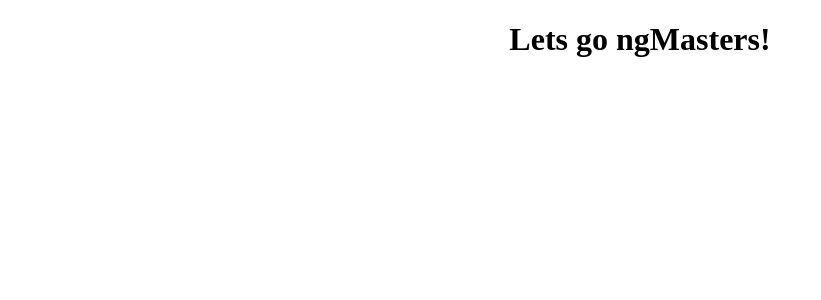
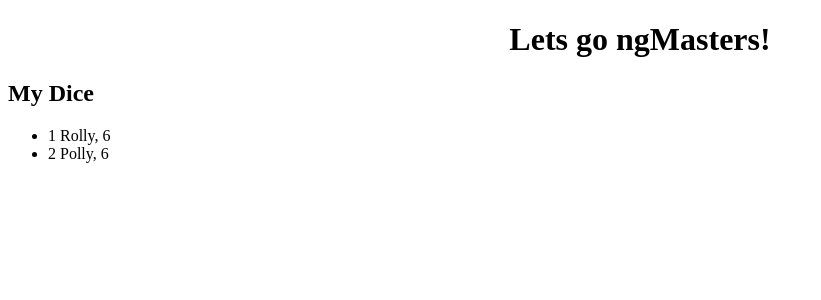
Before and after one commit to ant290/ngMasters, an Angular app in the folder ngMasters/: page / in a window 1280 px wide. Shown: the top 300 px of the page, without its empty margins (0-821 px from the left). Built offline with nearby package versions, Linux system fonts and the light colour scheme.

Commit message:
mock out a list of dice, start showing them on the page

```diff
--- a/ngMasters/src/app/app.component.html
+++ b/ngMasters/src/app/app.component.html
@@ -4,6 +4,7 @@
     Lets go {{ title }}!
   </h1>
 </div>
+<app-dice></app-dice>
 
 
 <router-outlet></router-outlet>
--- a/ngMasters/src/app/app.module.ts
+++ b/ngMasters/src/app/app.module.ts
@@ -1,5 +1,6 @@
 import { BrowserModule } from '@angular/platform-browser';
 import { NgModule } from '@angular/core';
+import { FormsModule } from '@angular/forms'; // <-- NgModel lives here
 
 import { AppRoutingModule } from './app-routing.module';
 import { AppComponent } from './app.component';
@@ -12,7 +13,8 @@ import { DiceComponent } from './dice/dice.component';
   ],
   imports: [
     BrowserModule,
-    AppRoutingModule
+    AppRoutingModule,
+    FormsModule
   ],
   providers: [],
   bootstrap: [AppComponent]
--- /dev/null
+++ b/ngMasters/src/app/dice/Dice.ts
@@ -0,0 +1,5 @@
+export class Dice {
+    id: number;
+    name: string;
+    sides: number;
+  }
--- /dev/null
+++ b/ngMasters/src/app/dice/MockDiceList.ts
@@ -0,0 +1,6 @@
+import { Dice } from './Dice';
+
+export const DiceList: Dice[] = [
+    {id: 1, name: 'Rolly', sides: 6},
+    {id: 2, name: 'Polly', sides: 6}
+];
--- a/ngMasters/src/app/dice/dice.component.html
+++ b/ngMasters/src/app/dice/dice.component.html
@@ -1,3 +1,14 @@
-<p>
-  dice works!
-</p>
+<div *ngIf=selectedDice>
+  <label>name:
+    <input [(ngModel)]="selectedDice.name" placeholder="name">
+  </label>
+</div>
+
+<h2>My Dice</h2>
+<ul class="dice" >
+  <li *ngFor="let dice of diceList"
+    (click)="onSelect(dice)"
+    [class.selected]="dice === selectedDice">
+    <span class="badge">{{dice.id}}</span> {{dice.name}}, {{dice.sides}}
+  </li>
+</ul>
--- a/ngMasters/src/app/dice/dice.component.ts
+++ b/ngMasters/src/app/dice/dice.component.ts
@@ -1,4 +1,6 @@
 import { Component, OnInit } from '@angular/core';
+import { Dice } from './Dice';
+import { DiceList } from './MockDiceList';
 
 @Component({
   selector: 'app-dice',
@@ -8,11 +10,16 @@ import { Component, OnInit } from '@angular/core';
 export class DiceComponent implements OnInit {
 
   // expose props for binding
-  dice = 'rolly';
+  diceList = DiceList;
+  selectedDice: Dice;
 
   constructor() { }
 
   ngOnInit() {
   }
 
+  onSelect(dice: Dice): void {
+    this.selectedDice = dice;
+  }
+
 }
```
